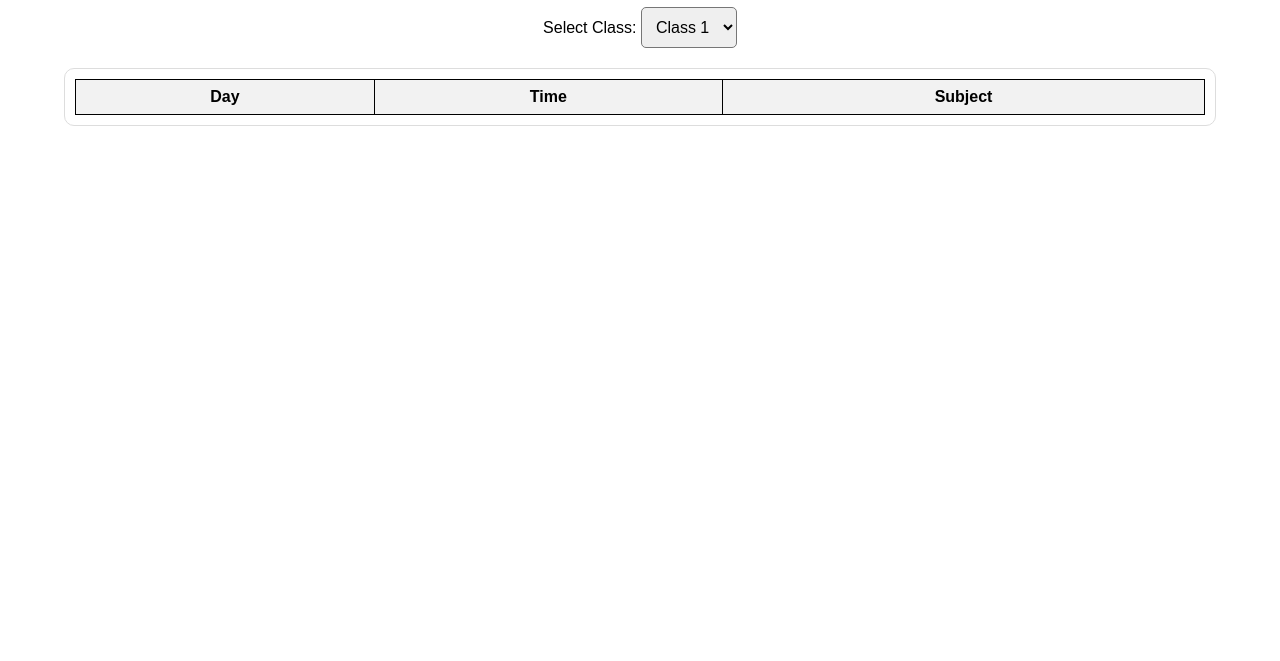
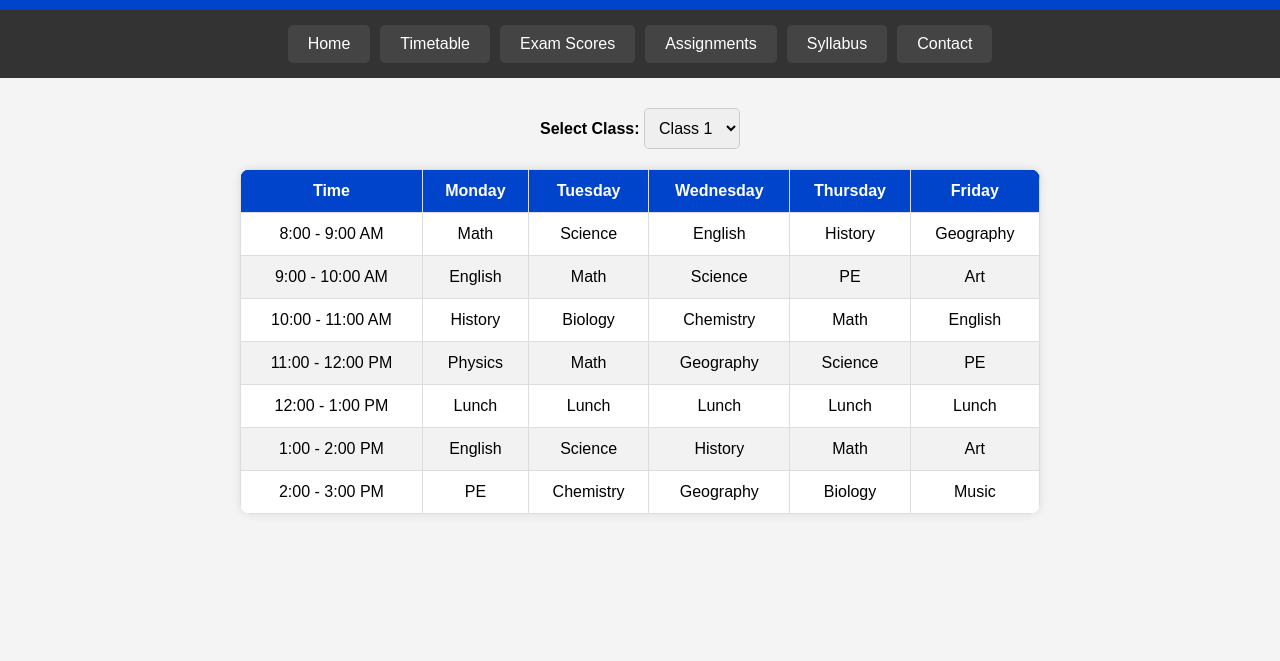
Before and after one commit to GhazwanBilal/school-website, a website: page timetable.html in a window 1280 px wide. Shown: the part 139-800 px from the top of the page. Drawn offline with Linux system fonts and the light colour scheme.

Commit message:
Update timetable.html

```diff
--- a/timetable.html
+++ b/timetable.html
@@ -7,72 +7,110 @@
     <style>
         body {
             font-family: Arial, sans-serif;
-            text-align: center;
             margin: 0;
             padding: 0;
+            background-color: #f4f4f4;
+            text-align: center;
         }
-        .navbar {
-            background-color: #333;
-            overflow: hidden;
-            padding: 10px 0;
+        header {
+            background: #0044cc;
+            color: white;
+            padding: 15px;
+            text-align: center;
+            font-size: 24px;
         }
-        .navbar a {
+        nav {
+            display: flex;
+            justify-content: center;
+            background: #333;
+            padding: 10px;
+            flex-wrap: wrap;
+        }
+        nav a {
             color: white;
             text-decoration: none;
-            padding: 14px 20px;
-            display: inline-block;
+            margin: 5px;
+            padding: 10px 20px;
+            background: #444;
+            border-radius: 5px;
+            transition: all 0.3s ease;
         }
-        .navbar a:hover {
-            background-color: #575757;
+        nav a:hover {
+            background: #555;
+            transform: scale(1.1);
         }
         .container {
-            margin: 20px auto;
-            max-width: 90%;
+            padding: 20px;
         }
         .dropdown {
-            margin-bottom: 20px;
-            position: relative;
-            display: inline-block;
+            margin: 10px auto;
+            text-align: center;
         }
-        .dropdown select {
+        select {
             padding: 10px;
             font-size: 16px;
             border-radius: 5px;
+            border: 1px solid #ccc;
+            outline: none;
         }
         .table-container {
-            overflow-x: auto;
-            white-space: nowrap;
-            max-width: 100%;
-            border: 1px solid #ddd;
+            width: 90%;
+            max-width: 800px;
+            margin: 20px auto;
+            overflow-y: auto;
+            max-height: 500px; /* Enables vertical scrolling */
             border-radius: 10px;
-            padding: 10px;
+            box-shadow: 0 0 10px rgba(0, 0, 0, 0.1);
+            background: white;
         }
         table {
             width: 100%;
             border-collapse: collapse;
         }
         th, td {
-            border: 1px solid black;
-            padding: 8px;
+            border: 1px solid #ddd;
+            padding: 12px;
             text-align: center;
         }
         th {
+            background-color: #0044cc;
+            color: white;
+        }
+        tr:nth-child(even) {
             background-color: #f2f2f2;
+        }
+        @media (max-width: 600px) {
+            nav {
+                flex-direction: column;
+                align-items: center;
+            }
+            nav a {
+                width: 80%;
+                text-align: center;
+                margin: 5px 0;
+            }
+            table {
+                font-size: 14px;
+            }
         }
     </style>
 </head>
 <body>
-    <div class="navbar">
+    <header>
+        <h1>School Timetable</h1>
+    </header>
+    <nav>
         <a href="index.html">Home</a>
+        <a href="timetable.html">Timetable</a>
+        <a href="exam_scores.html">Exam Scores</a>
+        <a href="assignments.html">Assignments</a>
         <a href="syllabus.html">Syllabus</a>
-        <a href="assignments.html">Assignments</a>
-        <a href="timetable.html">Timetable</a>
-    </div>
+        <a href="contact.html">Contact</a>
+    </nav>
 
     <div class="container">
-        <h1>School Timetable</h1>
         <div class="dropdown">
-            <label for="classSelect">Select Class:</label>
+            <label for="classSelect"><strong>Select Class:</strong></label>
             <select id="classSelect" onchange="showTimetable()">
                 <option value="class1">Class 1</option>
                 <option value="class2">Class 2</option>
@@ -80,65 +118,72 @@
             </select>
         </div>
 
-        <div id="timetableDisplay" class="table-container">
-            <table id="timetableTable">
+        <div class="table-container">
+            <table>
                 <thead>
                     <tr>
-                        <th>Day</th>
                         <th>Time</th>
-                        <th>Subject</th>
+                        <th>Monday</th>
+                        <th>Tuesday</th>
+                        <th>Wednesday</th>
+                        <th>Thursday</th>
+                        <th>Friday</th>
                     </tr>
                 </thead>
-                <tbody></tbody>
+                <tbody id="timetableBody"></tbody>
             </table>
         </div>
     </div>
 
     <script>
         const timetables = {
-            class1: {
-                Monday: [
-                    { time: "9:00 - 10:10", subject: "Math" },
-                    { time: "10:10 - 11:00", subject: "Science" },
-                    { time: "11:00 - 12:00", subject: "English" }
-                ],
-                Tuesday: [
-                    { time: "9:00 - 10:10", subject: "History" },
-                    { time: "10:10 - 11:00", subject: "Geography" },
-                    { time: "11:00 - 12:00", subject: "Civics" }
-                ]
-            },
-            class2: {
-                Monday: [
-                    { time: "9:00 - 10:10", subject: "Physics" },
-                    { time: "10:10 - 11:00", subject: "Chemistry" },
-                    { time: "11:00 - 12:00", subject: "Biology" }
-                ],
-                Tuesday: [
-                    { time: "9:00 - 10:10", subject: "Math" },
-                    { time: "10:10 - 11:00", subject: "Science" },
-                    { time: "11:00 - 12:00", subject: "English" }
-                ]
-            }
+            class1: [
+                ["8:00 - 9:00 AM", "Math", "Science", "English", "History", "Geography"],
+                ["9:00 - 10:00 AM", "English", "Math", "Science", "PE", "Art"],
+                ["10:00 - 11:00 AM", "History", "Biology", "Chemistry", "Math", "English"],
+                ["11:00 - 12:00 PM", "Physics", "Math", "Geography", "Science", "PE"],
+                ["12:00 - 1:00 PM", "Lunch", "Lunch", "Lunch", "Lunch", "Lunch"],
+                ["1:00 - 2:00 PM", "English", "Science", "History", "Math", "Art"],
+                ["2:00 - 3:00 PM", "PE", "Chemistry", "Geography", "Biology", "Music"]
+            ],
+            class2: [
+                ["8:00 - 9:00 AM", "Physics", "Math", "Chemistry", "English", "History"],
+                ["9:00 - 10:00 AM", "Math", "Biology", "Physics", "Geography", "PE"],
+                ["10:00 - 11:00 AM", "Science", "History", "Math", "English", "Art"],
+                ["11:00 - 12:00 PM", "English", "Physics", "Chemistry", "Biology", "Geography"],
+                ["12:00 - 1:00 PM", "Lunch", "Lunch", "Lunch", "Lunch", "Lunch"],
+                ["1:00 - 2:00 PM", "Geography", "Science", "History", "Math", "Music"],
+                ["2:00 - 3:00 PM", "PE", "Chemistry", "Physics", "English", "Math"]
+            ],
+            class3:[
+                ["8:00 - 9:00 AM", "Math", "Biology", "Physics", "Geography", "PE"],
+                ["9:00 - 10:00 AM", "Physics", "Math", "Chemistry", "English", "History"],
+                ["10:00 - 11:00 AM", "PE", "Chemistry", "Physics", "English", "Math"],
+                ["11:00 - 12:00 PM", "English", "Physics", "Chemistry", "Biology", "Geography"],
+                ["12:00 - 1:00 PM", "Lunch", "Lunch", "Lunch", "Lunch", "Lunch"],
+            ]
+
+
         };
 
         function showTimetable() {
             const classSelected = document.getElementById("classSelect").value;
-            const timetableTable = document.getElementById("timetableTable").getElementsByTagName("tbody")[0];
-            timetableTable.innerHTML = "";
+            const timetableBody = document.getElementById("timetableBody");
+            timetableBody.innerHTML = "";
 
-            for (let day in timetables[classSelected]) {
-                timetables[classSelected][day].forEach(entry => {
-                    let row = timetableTable.insertRow();
-                    let cell1 = row.insertCell(0);
-                    let cell2 = row.insertCell(1);
-                    let cell3 = row.insertCell(2);
-                    cell1.innerText = day;
-                    cell2.innerText = entry.time;
-                    cell3.innerText = entry.subject;
+            timetables[classSelected].forEach(rowData => {
+                let row = document.createElement("tr");
+                rowData.forEach(cellData => {
+                    let cell = document.createElement("td");
+                    cell.innerText = cellData;
+                    row.appendChild(cell);
                 });
-            }
+                timetableBody.appendChild(row);
+            });
         }
+
+        // Load the first class timetable by default
+        window.onload = showTimetable;
     </script>
 </body>
 </html>
```
